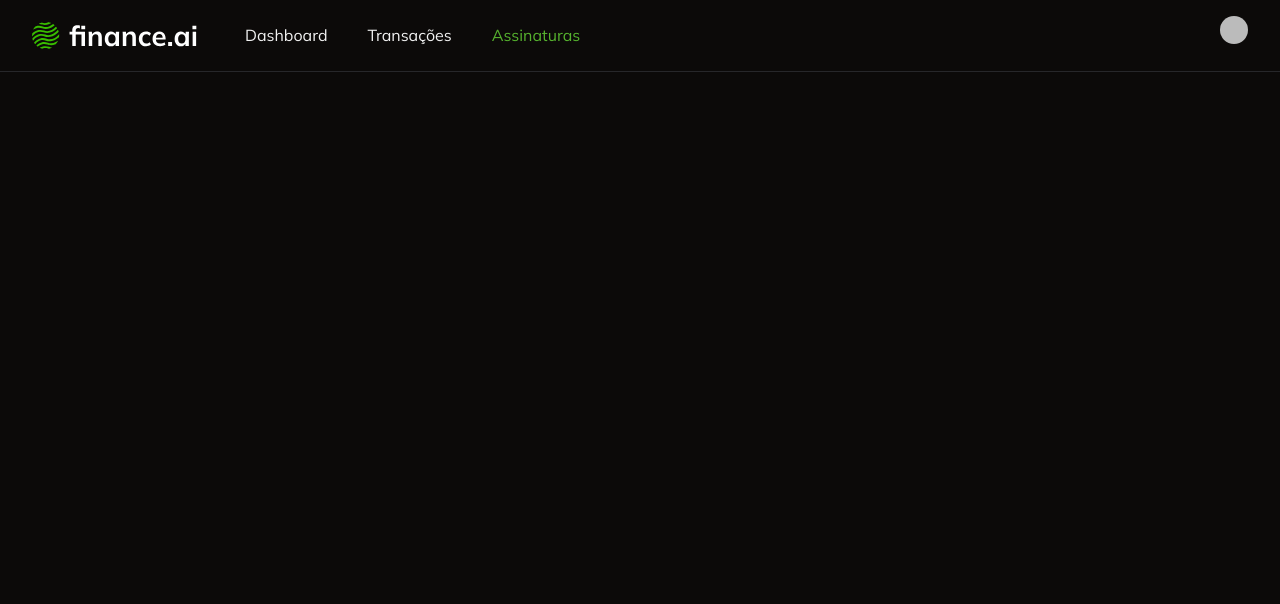
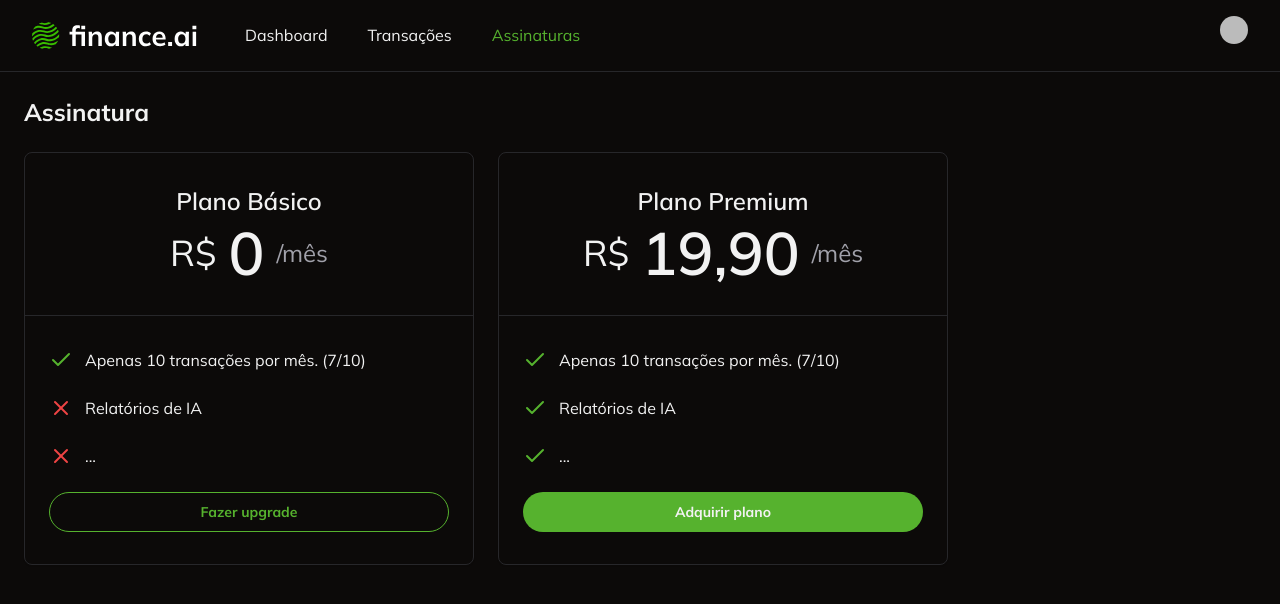
Before and after one commit to CristopherMartarello/fsw-finance-ai, a Next.js app: page /subscription in a window 1280 px wide. Shown: the top 604 px of the page. Built offline with nearby package versions, Linux system fonts and the light colour scheme; no server answers; sample sign-in values are in the browser's storage; some icons are missing.

Commit message:
feat: add acquire plan option via stripe

```diff
--- /dev/null
+++ b/app/subscription/_actions/create-checkout/index.ts
@@ -0,0 +1,36 @@
+"use server";
+
+import { auth } from "@clerk/nextjs/server";
+import Stripe from "stripe";
+
+// poderia ser passado o productId
+export const createStripeCheckout = async () => {
+  const { userId } = await auth();
+  if (!userId) {
+    throw new Error("Unauthorized.");
+  }
+
+  const stripe = new Stripe(process.env.STRIPE_SECRET_KEY as string, {
+    apiVersion: "2024-10-28.acacia",
+  });
+
+  const session = await stripe.checkout.sessions.create({
+    payment_method_types: ["card"],
+    mode: "subscription",
+    success_url: `http://localhost:3000`,
+    cancel_url: `http://localhost:3000`,
+    subscription_data: {
+      metadata: {
+        clerk_user_id: userId,
+      },
+    },
+    line_items: [
+      {
+        price: process.env.STRIPE_PREMIUM_PLAN_PRICE_ID,
+        quantity: 1,
+      },
+    ],
+  });
+
+  return { sessionId: session.id };
+};
--- /dev/null
+++ b/app/subscription/_components/acquire-plan-button.tsx
@@ -0,0 +1,32 @@
+"use client";
+
+import { Button } from "@/app/_components/ui/button";
+import { createStripeCheckout } from "../_actions/create-checkout";
+import { loadStripe } from "@stripe/stripe-js";
+
+const handleAquirePlanClick = async () => {
+  const { sessionId } = await createStripeCheckout();
+
+  const stripe = await loadStripe(
+    process.env.NEXT_PUBLIC_STRIPE_PUBLISHABLE_KEY as string,
+  );
+
+  if (!stripe) {
+    throw new Error("Stripe not found");
+  }
+
+  await stripe.redirectToCheckout({ sessionId });
+};
+
+const AcquirePlanButton = () => {
+  return (
+    <Button
+      className="w-full rounded-full font-bold"
+      onClick={handleAquirePlanClick}
+    >
+      Adquirir plano
+    </Button>
+  );
+};
+
+export default AcquirePlanButton;
--- a/app/subscription/page.tsx
+++ b/app/subscription/page.tsx
@@ -1,6 +1,10 @@
 import { redirect } from "next/navigation";
 import NavBar from "../_components/navbar";
 import { auth } from "@clerk/nextjs/server";
+import { Card, CardContent, CardHeader } from "../_components/ui/card";
+import { CheckIcon, XIcon } from "lucide-react";
+import { Button } from "../_components/ui/button";
+import AcquirePlanButton from "./_components/acquire-plan-button";
 
 const SubscriptionPage = async () => {
   const { userId } = await auth();
@@ -8,7 +12,77 @@
   if (!userId) {
     return redirect("/login");
   }
-  return <NavBar />;
+
+  return (
+    <>
+      <NavBar />
+      <div className="space-y-6 p-6">
+        <h1 className="text-2xl font-bold">Assinatura</h1>
+
+        <div className="flex gap-6">
+          <Card className="w-[450px]">
+            <CardHeader className="border-b border-solid py-8">
+              <h2 className="text-center text-2xl font-semibold">
+                Plano Básico
+              </h2>
+              <div className="flex items-center justify-center gap-3">
+                <span className="text-4xl">R$</span>
+                <span className="text-6xl font-semibold">0</span>
+                <span className="text-2xl text-muted-foreground">/mês</span>
+              </div>
+            </CardHeader>
+            <CardContent className="space-y-6 py-8">
+              <div className="flex items-center gap-3">
+                <CheckIcon className="text-primary" />
+                <p>Apenas 10 transações por mês. (7/10)</p>
+              </div>
+              <div className="flex items-center gap-3">
+                <XIcon className="text-red-500" />
+                <p>Relatórios de IA</p>
+              </div>
+              <div className="flex items-center gap-3">
+                <XIcon className="text-red-500" />
+                <p>...</p>
+              </div>
+              <Button
+                className="w-full rounded-full border-primary font-bold text-primary"
+                variant={"outline"}
+              >
+                Fazer upgrade
+              </Button>
+            </CardContent>
+          </Card>
+          <Card className="w-[450px]">
+            <CardHeader className="border-b border-solid py-8">
+              <h2 className="text-center text-2xl font-semibold">
+                Plano Premium
+              </h2>
+              <div className="flex items-center justify-center gap-3">
+                <span className="text-4xl">R$</span>
+                <span className="text-6xl font-semibold">19,90</span>
+                <span className="text-2xl text-muted-foreground">/mês</span>
+              </div>
+            </CardHeader>
+            <CardContent className="space-y-6 py-8">
+              <div className="flex items-center gap-3">
+                <CheckIcon className="text-primary" />
+                <p>Apenas 10 transações por mês. (7/10)</p>
+              </div>
+              <div className="flex items-center gap-3">
+                <CheckIcon className="text-primary" />
+                <p>Relatórios de IA</p>
+              </div>
+              <div className="flex items-center gap-3">
+                <CheckIcon className="text-primary" />
+                <p>...</p>
+              </div>
+              <AcquirePlanButton />
+            </CardContent>
+          </Card>
+        </div>
+      </div>
+    </>
+  );
 };
 
 export default SubscriptionPage;
--- a/package.json
+++ b/package.json
@@ -21,6 +21,7 @@
     "@radix-ui/react-scroll-area": "^1.2.3",
     "@radix-ui/react-select": "^2.1.6",
     "@radix-ui/react-slot": "^1.1.2",
+    "@stripe/stripe-js": "^4.9.0",
     "@tanstack/react-table": "^8.20.5",
     "class-variance-authority": "^0.7.1",
     "clsx": "^2.1.1",
@@ -36,6 +37,7 @@
     "react-hook-form": "^7.54.2",
     "react-number-format": "^5.4.2",
     "recharts": "^2.15.1",
+    "stripe": "^17.3.1",
     "tailwind-merge": "^3.0.1",
     "tailwindcss-animate": "^1.0.7",
     "zod": "^3.24.2"
```
Also changed, not shown: 1 other file (tests, documents, lock files or other folders).
